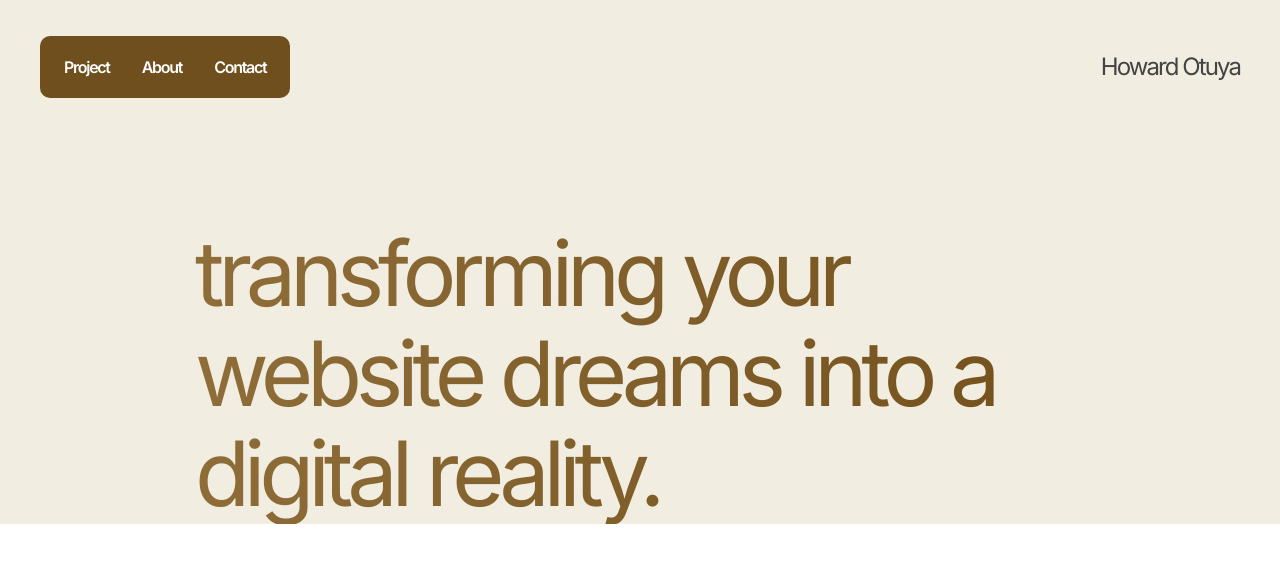
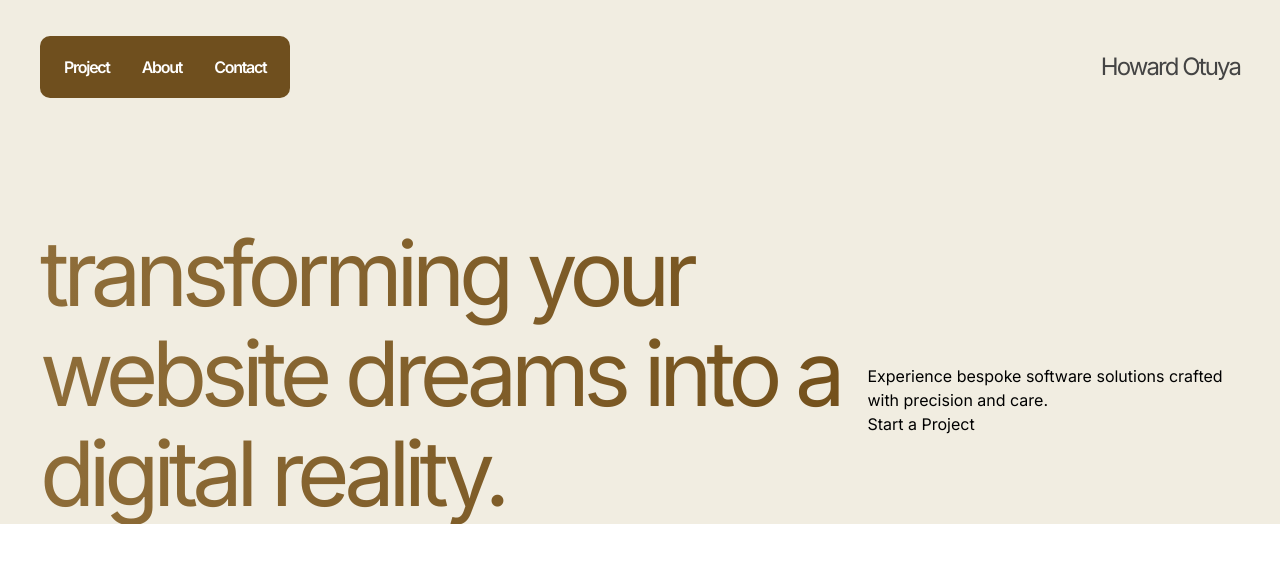
Before and after one commit to howardotuya/portfolio-v1, a Next.js app: page / in a window 1280 px wide. Shown: the top 562 px of the page. Built offline with nearby package versions, Linux system fonts and the light colour scheme.

Commit message:
first commit

```diff
--- a/app/page.js
+++ b/app/page.js
@@ -23,9 +23,12 @@ export default function Home() {
             TRANSFORMING YOUR WEBSITE DREAMS INTO A DIGITAL REALITY.
           </h1>
 
-          <div>
-            <h6></h6>
-            <button></button>
+          <div className="mt-[51px]">
+            <h6>
+              Experience bespoke software solutions crafted with precision and
+              care.
+            </h6>
+            <button>Start a Project</button>
           </div>
         </div>
       </Container>
```
